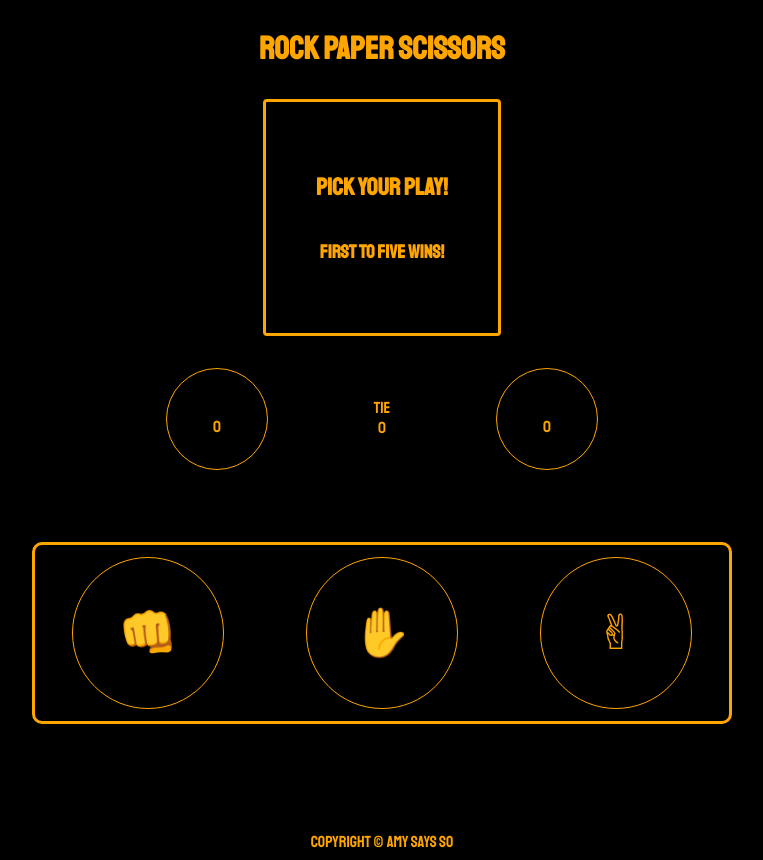
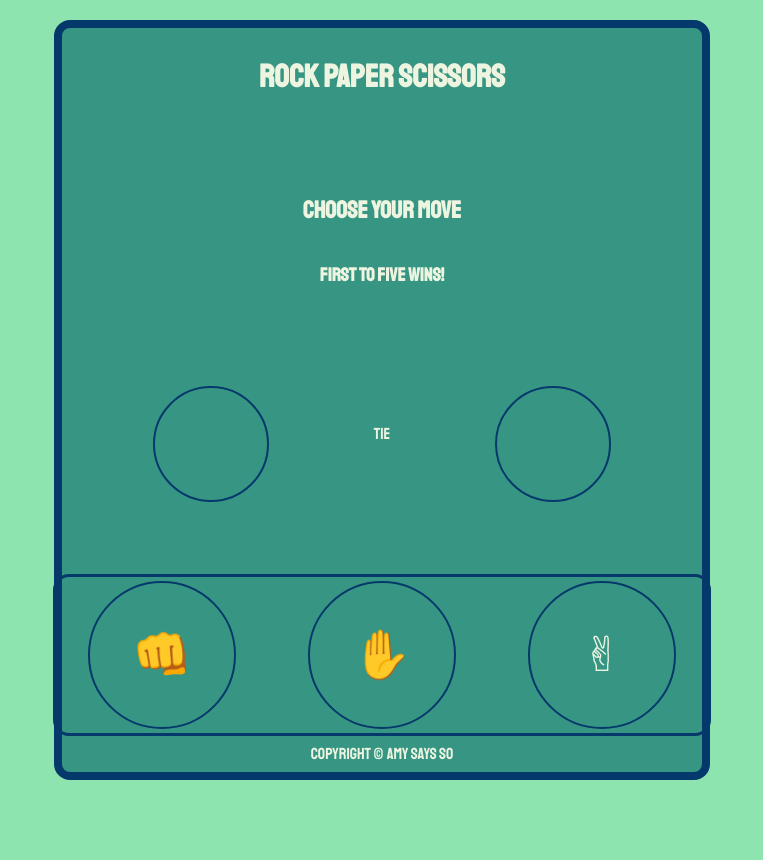
Before and after one commit to MatthewChildress/rps_game, a plain HTML site: page index.html in a window 1280 px wide. Shown: the whole page, without its empty margins (258-1021 px from the left). After the commit the page ends 800 px from the top, so only its background shows below. Drawn offline with Linux system fonts and the light colour scheme.

Commit message:
Update README.md

```diff
--- a/index.html
+++ b/index.html
@@ -8,29 +8,30 @@
     <title>Rock Paper Scissors</title>
 </head>
 <body>
+    <div class="wrapper">
         <header class="header">
             <h1 class="title">Rock Paper Scissors</h1>
         </header>
         <main class="main-container">
             <!--relays info about choices and outcome-->
             <div class="score-board">
-            <h2 class ="score-info"><span id="scoreInfo">Pick Your Play!</span></h2>
+                <h2 class ="score-info"><span id="scoreInfo">Choose Your Move</span></h2>
                 <h3 class ="score-message"><span id="scoreMessage">First To Five Wins!</span></h3>
             </div>
             <div class="game">
                 <div class="score-container">
                     <div class="score-choice player-choice">
                         <div class ="player-pick button-text" id="playerPick"></div>
-                    <div class ="player-score"><span id="playerScore"> 0</span></div>
+                        <div class ="player-score"><span id="playerScore"></span></div>
                     </div>
                     <!--tie class and div assigned to be in line with player and computer designation-->
                     <div class="tie-choice">
                         <div class ="tie-pick" id="tiePick">Tie</div>
-                    <div class ="tie-score"><span id ="tieScore"> 0</span></div>
+                        <div class ="tie-score"><span id ="tieScore"></span></div>
                     </div>
                     <div class="score-choice cpu-choice">
                         <div class ="player-pick button-text" id="computerPick"></div>
-                    <div class ="computer-score"><span id="computerScore"> 0</span></div>
+                        <div class ="computer-score"><span id="computerScore"></span></div>
                     </div>
                 </div>
             </div>
@@ -47,6 +48,7 @@
             </div>
         </main>
         <footer class="footer">Copyright &#169 Amy Says So</footer>
+    </div>
     <script type="text/javascript" src="script.js" defer></script>
 </body>
 </html>
--- a/script.js
+++ b/script.js
@@ -9,9 +9,12 @@ let tScore = document.getElementById('tieScore');
 let scoreInfo = document.getElementById('scoreInfo');
 let scoreMessage = document.getElementById('scoreMessage');
 
+
+// array for computer choices
 const choices = ['rock','paper','scissors']
 
 let computerPlay = () => {
+    // randomized choice for PC when function is triggered
     const cpuChoice = choices[Math.floor(Math.random() * choices.length)];
     switch (cpuChoice) {
         case 'rock':
@@ -27,7 +30,7 @@ let computerPlay = () => {
     return cpuChoice;
 }
 
-
+// if/else to determine round winner
 let playRound = (playerSelection,computerSelection) => {
     if ((playerSelection.toLowerCase() === 'rock' && computerSelection === 'scissors') ||
         (playerSelection.toLowerCase() === 'paper' && computerSelection === 'rock') ||
@@ -55,6 +58,8 @@ let playRound = (playerSelection,computerSelection) => {
         return tie;
     }
 }
+
+// defaults for scores & strings for .textContent
 let playerScore = parseInt(0);
 let computerScore = parseInt(0);
 let tieScore = parseInt(0);
@@ -62,9 +67,13 @@ let win = "You win!"
 let lose = "You lose!"
 let tie = "It's a tie."
 
+// event listenrs for button clicks to trigger playRound()
 rockBtn.addEventListener('click',() => handleChoice('rock'));
 paperBtn.addEventListener('click',() => handleChoice('paper'));
 scissorsBtn.addEventListener('click',() =>handleChoice('scissors'));
+
+// function to determine if board needs to be reset
+// otherwise sets up computer choice for playRound()
 function handleChoice(playerSelection) {
     if (gameWin()) {
         reset()
@@ -88,10 +97,14 @@ let clickPlay = (playerSelection,) => {
             break
     }
 }
+
+// ties back into handleChoice() to see if game is over
 let gameWin = () => {
     return (playerScore === 5 || computerScore === 5)
 }
 
+// ties back into handleChoice() to reset game gameWin() is triggered
+// resets all .textContent that displays everything from a function
 let reset = () => {
     playerScore = parseInt(0);
     computerScore = parseInt(0);
@@ -101,6 +114,6 @@ let reset = () => {
     pScore.textContent = ' '
     playerPick.textContent = ' '
     computerPick.textContent = ' '
-    scoreInfo.textContent = 'Pick Your Play!'
+    scoreInfo.textContent = 'Choose Your Move'
     scoreMessage.textContent = 'First To Five Wins!'
   }
--- a/style.css
+++ b/style.css
@@ -1,4 +1,9 @@
 @import url('https://fonts.googleapis.com/css2?family=Staatliches&display=swap');
+
+/*
+went back and changed most sizing to em or rem for eventual mobile friendly transition
+added a wrapper to center game and changed color palette to something less harsh
+*/
 html, body, #wrapper {
     width: 100%;
     min-height: 100%;
@@ -7,35 +12,43 @@ html, body, #wrapper {
 body {
     display:flex;
     flex-direction:column;
+    justify-content:center;
+    align-items:center;
     margin:0;
     flex:auto;
     min-height: 100vh;
     font-family: 'Staatliches', cursive;
-    background-color:black;
-    color:orange;
+    background-color:#8ee4af;
+    color:#edf5e1;
 
 }
 header {
     display:flex;
     justify-content:center;
-    padding:8px;
+    padding: 0.5rem;
+}
 
+.wrapper {
+    width:50%;
+    height:75%;
+    margin:0px;
+    background-color:#379683;
+    border:0.5em solid #05386b;
+    border-radius:1em;
 }
 main {
     display:flex;
     flex-direction: column;
     justify-content:center;
     align-items:center;
-    margin-bottom:100px;
 }
 .score-board {
     display:flex;
     flex-direction:column;
     justify-content:center;
     align-items: center;
-    padding:50px;
-    border:3px solid orange;
-    border-radius:4px;
+    padding:3rem;
+    border-radius: 0.5rem;;
 }
 .score-message {
     display:flex;
@@ -63,9 +76,9 @@ main {
     flex-direction:column;
     justify-content:center;
     align-items:center;
-    width: 100px;
-    height: 100px;
-    border: 1px solid orange;
+    width: 7rem;
+    height: 7rem;
+    border: 2px solid #05386b;
     border-radius:50%;
     margin: 0 25px;
     gap:16px;
@@ -77,48 +90,44 @@ main {
     flex-direction:column;
     justify-content:center;
     align-items:center;
-    width: 50px;
-    height: 100px;
+    width: 3rem;
+    height: 6rem;
 }
 
 .button-container {
     display:flex;
-    gap:32px;
-    border:3px solid orange;
-    border-radius:10px;
-    padding:12px;
+    justify-content:space-around;
+    gap:.5rem;
+    border:3px solid #05386b;
+    border-radius:1rem;
+    padding:0.25em 0em 0.25em 0em;
 
 }
 
 .button {
-    width: 150px;
-    height: 150px;
-    border: 1px solid orange;
+    width: 9rem;
+    height: 9rem;
+    border: 2px solid #05386b;
     border-radius:50%;
-    margin: 0 25px;
+    margin: 0 2rem;
     display: flex;
     justify-content: center;
     align-items: center;
     transition: all 0.4s ease;
   }
   .button-text {
-    font-size:48px;
+    font-size:3rem;
   }
   .button:hover {
     cursor: pointer;
     transform: scale(1.1);
-    box-shadow: 0 0 20px 1px;
+    box-shadow: 0 0 0.5rem 1px;
   }
 
 footer {
     display:flex;
-    flex-direction:column-reverse;
-    flex-direction: row;
-    justify-content:space-between;
+    justify-content:center;
     align-items:center;
-    display:flex;
-    justify-content:center;
-    align-items: center;
-    padding:8px;
+    padding:0.5em;
 
 }
```
Also changed, not shown: 1 other file. Lines whose indentation alone changed are shown as unchanged.
